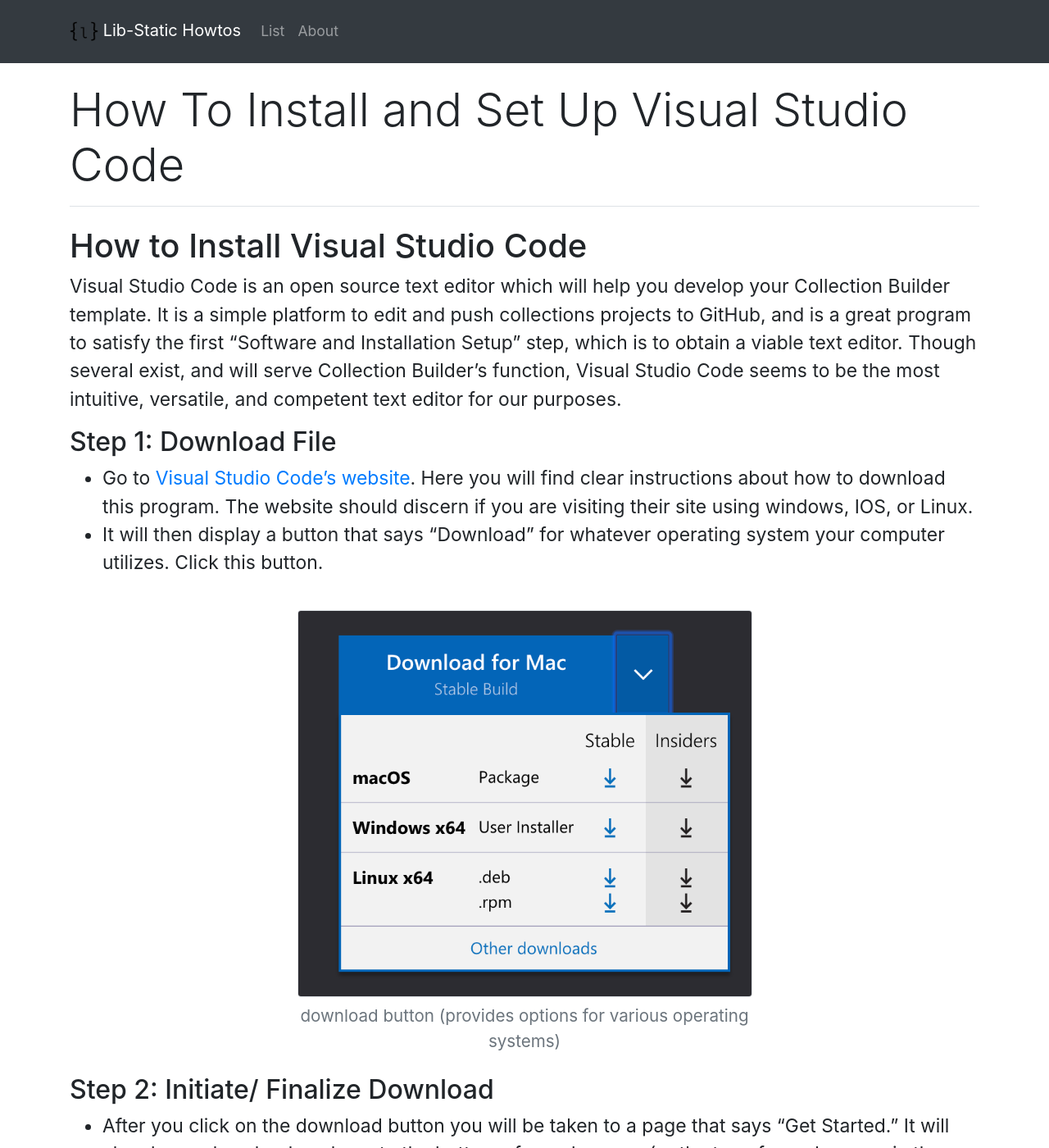
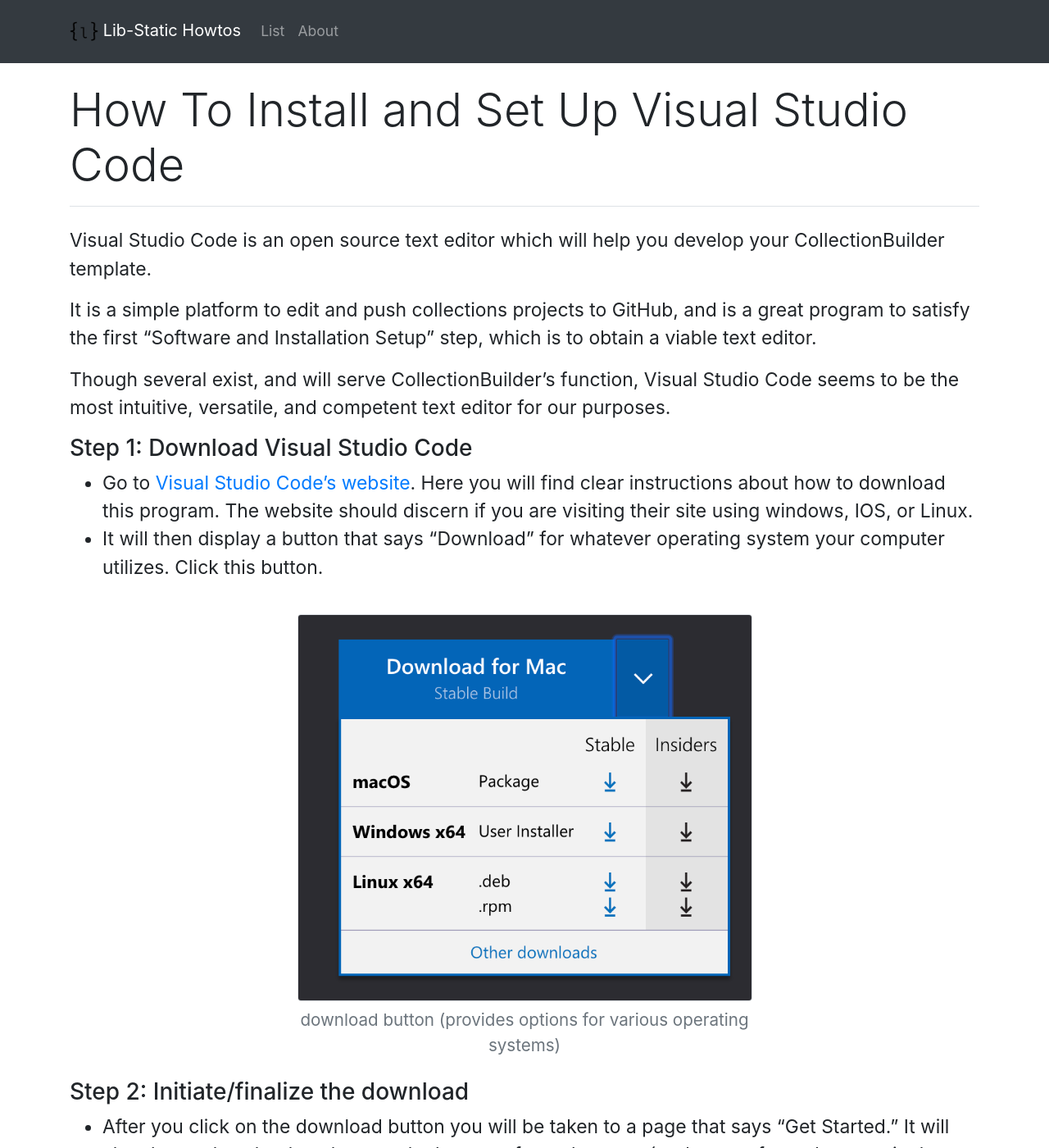
Before and after one commit to lib-static/howto, a Jekyll site: the page built from howtos/visualstudiocode.md, in a window 1280 px wide and 1400 px high. Shown: the whole window at 82% size. Built offline with Jekyll 4.4.1, drawn with Linux system fonts in a browser that asks for light colours; some of the changed text lies outside the part shown.

Commit message:
initial updates to heading levels

```diff
--- a/howtos/visualstudiocode.md
+++ b/howtos/visualstudiocode.md
@@ -2,31 +2,31 @@
 layout: howto
 title: How To Install and Set Up Visual Studio Code
 ---
-# How to Install Visual Studio Code
+Visual Studio Code is an open source text editor which will help you develop your CollectionBuilder template.
 
-Visual Studio Code is an open source text editor which will help you develop your Collection Builder template. It is a simple platform to edit and push collections projects to GitHub, and is a great program to satisfy the first "Software and Installation Setup" step, which is to obtain a viable text editor. Though several exist, and will serve Collection Builder's function, Visual Studio Code seems to be the most intuitive, versatile, and competent text editor for our purposes.
+It is a simple platform to edit and push collections projects to GitHub, and is a great program to satisfy the first "Software and Installation Setup" step, which is to obtain a viable text editor.
 
-## Step 1: Download File
+Though several exist, and will serve CollectionBuilder's function, Visual Studio Code seems to be the most intuitive, versatile, and competent text editor for our purposes.
+
+### Step 1: Download Visual Studio Code
 
 - Go to [Visual Studio Code's website](https://code.visualstudio.com){:target="_blank"}. Here you will find clear instructions about how to download this program. The website should discern if you are visiting their site using windows, IOS, or Linux.
 - It will then display a button that says "Download" for whatever operating system your computer utilizes. Click this button.
 
 {% include bootstrap/figure.md img="/visualstudio/screen-shot-1.png" caption="download button (provides options for various operating systems)" alt="screen shot of the download button for downloading VS code" class="w-50" %}
 
-
-
-## Step 2: Initiate/ Finalize Download
+### Step 2: Initiate/finalize the download
 
 - After you click on the download button you will be taken to a page that says "Get Started." It will also drop a download package to the bottom of your browser (or the top of your browser in the downloads file if using a Mac).
 - Click on the downloaded file and accept the terms of agreement, select the destination location, select menu start folder, click any additional tasks (probably only "add to path"), and then install.
 {% include bootstrap/figure.md img="/visualstudio/screen-shot-2.png" caption="download file" alt="screen shot of the download file for downloading VS code" class="w-50" %}
 - After a minute or so the download should be completed and will direct you to click the "finish" button.
 
-# Setting up Visual Studio Code
+### Step 3: Set up Visual Studio Code
 
 You will, over time, realize your preferences in Visual Studio Code; however, here are the settings we recommend beginning with when starting Collection Builder.
 
-## Step 1
+Step 3a: **Update setting to meet CollectionBuilder's needs**
 
 - Open your Visual Studio Code and scroll down to the gear icon in the bottom left hand corner of the window.
 {% include bootstrap/figure.md img="/visualstudio/screenshotgears2copy.png" caption="gear icon" alt="screen shot of gear icon" class="w-50" %}
```
Also changed, not shown: other parts of howtos/visualstudiocode.md (+1 -5 lines).
